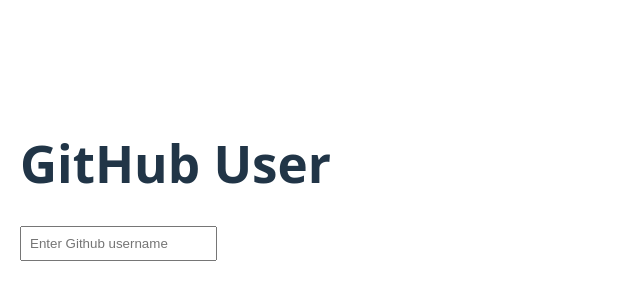
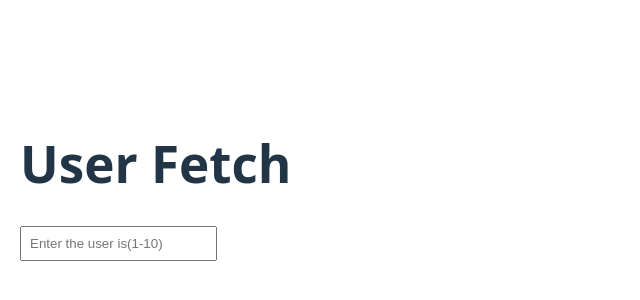
Before and after one commit to ajayvarmaboya/Userfetch, a React (Vite) app: page / in a window 1280 px wide. Shown: the part 214-514 px from the top of the page, without its empty margins (0-640 px from the left). Built offline with nearby package versions, Linux system fonts and the light colour scheme.

Commit message:
fix:correctly parse JSON response in user fetch

```diff
--- a/src/GithubUser.jsx
+++ b/src/GithubUser.jsx
@@ -1,39 +1,36 @@
 import React,{useState,useEffect} from "react";
 function GithubUser(){
-    const[searchUser,setSearchUser]=useState("")
-    const[userName,setUserName]=useState("");
-    const [user,setUser]=useState(null);
+  const[input,setInput]=useState("");
+  const[debouncedInput,setDebouncedInput]=useState("");
+  const[user,setUser]=useState(null);
   const[loading,setLoading]=useState(false);
   const[error,setError]=useState(null);
+
 useEffect(()=>{
-      if(!userName){
+  const timer=setTimeout(()=>{
+    setDebouncedInput(input);
+  },500);
+  return()=> clearTimeout(timer);
+},[input]);
+
+
+useEffect(()=>{
+  if(!debouncedInput){
     setUser(null);
     setError(null);
+    return;
   }
-    },[userName])
-    useEffect(()=>{
-      const timeout=setTimeout(()=>{
-        setSearchUser(userName);
-      },500);
-      return()=>{
-        clearTimeout(timeout);
-      }
-    },[userName]);
-
-    useEffect(()=>{
-
-        if(!searchUser)return;
   const controller=new AbortController();
   const signal=controller.signal;
+
   setLoading(true);
   setError(null);
-        console.log("Fetching user:", searchUser);
-        fetch(`https://jsonplaceholder.typicode.com/users/${searchUser}`, {
-  signal
+  fetch(`https://jsonplaceholder.typicode.com/users/${debouncedInput}`, {
+      signal,
     })
     .then((res)=>{
       if(!res.ok){
-                throw new Error("user not found")
+        throw new Error ("user not found");
       }
       return res.json();
     })
@@ -42,44 +39,40 @@
       setLoading(false);
     })
     .catch((err)=>{
-            if(err.name ==="AbortError")return;
+      if(err.name==="AbortError")return;
       setError(err.message);
       setUser(null);
       setLoading(false);
     });
-      return()=>{
-        controller.abort();
-      }
-    },[searchUser]);
-    return (
-    <div style={{ padding: "20px" }}>
-      <h1>GitHub User</h1>
+    return()=>controller.abort();
+
+
+},[debouncedInput]);
+return(
+  <div style={{padding:"20px"}}>
+    <h1> User Fetch</h1>
+
+
   <input
     type="text"
-        placeholder="Enter Github username"
-        value={userName}
-        onChange={(e)=>setUserName(e.target.value)}
+    placeholder="Enter the user is(1-10)"
+    value={input}
+    onChange={(e)=>setInput(e.target.value)}
     style={{padding:"8px",marginBottom:"10px"}}
     />
-
-
+    {loading &&<p>Loading...</p>}
     {!loading && error &&(
-        <p style={{ color:"red"}}>
-          Error:{error}
-        </p>
+      <p style ={{color:"red"}}>Error:{error}</p>
     )}
-      {user && (
+    {user &&(
       <div>
-          <h2>{user.name}</h2>
-          <img src={user.avatar_url} alt="avatar" width="120" />
-          <p>{user.bio}</p>
-          <p><strong>Name:</strong> {user.name}</p>
-          <p><strong>Email:</strong> {user.email}</p>
-          <p><strong>Company:</strong> {user.company.name}</p>
+        <p><strong>Name:</strong>{user.name}</p>
+        <p><strong>Email:</strong>{user.email}</p>
+        <p><strong>Company:</strong>{user.company.name}</p>
       </div>
     )}
   </div>
+
 );
 }
-
 export default GithubUser;
```
Lines whose indentation alone changed are shown as unchanged.
